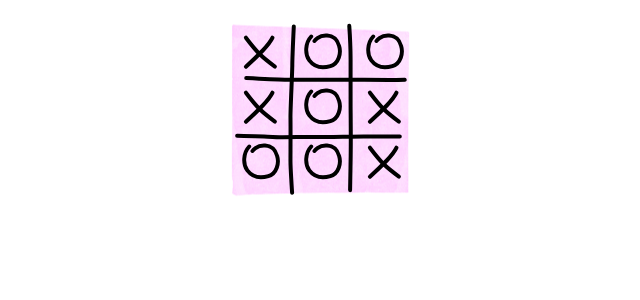
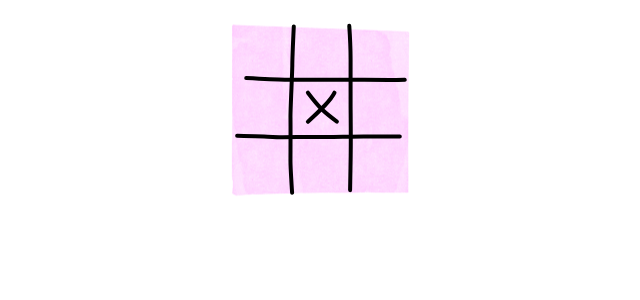
Before and after one commit to RedSquid2212/tic-tac-toe, a React (Vite) app in the folder tic-tac-toe/: page / in a window 1280 px wide. Shown: the top 300 px of the page, without its empty margins (317-957 px from the left). Built offline with nearby package versions, Linux system fonts and the light colour scheme.

Commit message:
Добавлена обработка кликов на ячейки

```diff
--- a/tic-tac-toe/src/App.tsx
+++ b/tic-tac-toe/src/App.tsx
@@ -1,11 +1,9 @@
-import './App.css'
-import { Board } from './components/Board/Board'
+import './App.css';
+import { Game } from './components/Game/Game';
 
 function App() {
   return (
-    <>
-      <Board cells={['X', 'O', 'O', 'X', 'O', 'X', 'O', 'O', 'X']} onCellClick={() => console.log('click')}/>
-    </>
+    <Game />
   )
 }
 
--- a/tic-tac-toe/src/components/Board/Board.tsx
+++ b/tic-tac-toe/src/components/Board/Board.tsx
@@ -1,4 +1,4 @@
-import { FC, memo } from 'react';
+import { Dispatch, FC, memo, SetStateAction } from 'react';
 import gridAnimation from '../../assets/grid.json';
 import { Cell } from '../Cell/Cell';
 import Lottie from 'lottie-react';
@@ -8,13 +8,22 @@ import styles from './Board.module.css';
 type BoardProps = {
     readonly cells: readonly ('X' | 'O' | null)[];
     readonly onCellClick: (index: number) => void;
+    readonly setIsBoardInitialized: Dispatch<SetStateAction<boolean>>;
 };
 
-const BoardComponent: FC<BoardProps> = ({ cells, onCellClick }) => {
+const BoardComponent: FC<BoardProps> = ({ cells, onCellClick, setIsBoardInitialized }) => {
+    const handleBoardAnimationComplete = () => {
+        setIsBoardInitialized(true);
+    };
+
     return (
         <div className={styles.container}>
             <div className={styles.animation}>
-                <Lottie animationData={gridAnimation} loop={false} />
+                <Lottie
+                    animationData={gridAnimation}
+                    loop={false}
+                    onComplete={handleBoardAnimationComplete}
+                />
             </div>
             <div className={styles.board}>
                 {cells.map((cell, index) => (
--- a/tic-tac-toe/src/components/Cell/Cell.tsx
+++ b/tic-tac-toe/src/components/Cell/Cell.tsx
@@ -1,5 +1,5 @@
 import Lottie from 'lottie-react';
-import { FC, memo } from 'react';
+import { FC, memo} from 'react';
 import crossAnimation from '../../assets/cross.json';
 import ovalAnimation from '../../assets/oval.json';
 
@@ -11,13 +11,23 @@ type CellProps = {
 }
 
 const CellComponent: FC<CellProps> = ({ value, onClick }) => {
+    const handleClick = () => {
+        onClick();
+    };
+
     return (
-        <button onClick={onClick} type='button' className={styles.cell}>
+        <button onClick={handleClick} type='button' className={styles.cell}>
             <div className={styles.animation}>
-                <Lottie animationData={value === 'X' ? crossAnimation : ovalAnimation} loop={false} />
+                {value !== null &&
+                    <Lottie
+                        animationData={value === 'X' ? crossAnimation : ovalAnimation}
+                        loop={false}
+                        autoPlay={true}
+                    />
+                }
             </div>
         </button>
-    )
+    );
 };
 
 export const Cell = memo(CellComponent);
--- /dev/null
+++ b/tic-tac-toe/src/components/Game/Game.tsx
@@ -0,0 +1,39 @@
+import { FC, memo, useCallback, useEffect, useState } from 'react';
+import { Board } from '../Board/Board';
+
+const GameComponent: FC = () => {
+    const [cells, setCells] = useState<('X' | 'O' | null)[]>(Array(9).fill(null));
+    const [currentPlayer, setCurrentPlayer] = useState<'X' | 'O'>('X');
+    const [isBoardInitialized, setIsBoardInitialized] = useState(false);
+
+    const handleCellClick = useCallback((index: number) => {
+        setCells(prevState => {
+            const newState = [...prevState];
+            newState[index] = currentPlayer;
+            return newState;
+        });
+        setCurrentPlayer(prevPlayer => prevPlayer === 'X' ? 'O' : 'X');
+    }, [currentPlayer]);
+
+    useEffect(() => {
+        if (isBoardInitialized) {
+            setCells(prevState => {
+                const newState = [...prevState];
+                newState[4] = 'X';
+                return newState;
+            });
+            setCurrentPlayer('O');
+        }
+        setIsBoardInitialized(false);
+    }, [isBoardInitialized]);
+
+    return (
+        <Board
+            cells={cells}
+            onCellClick={(index) => handleCellClick(index)}
+            setIsBoardInitialized={setIsBoardInitialized}
+        />
+    );
+};
+
+export const Game = memo(GameComponent);
```
